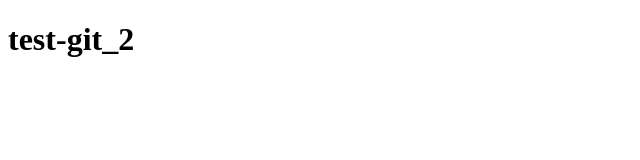
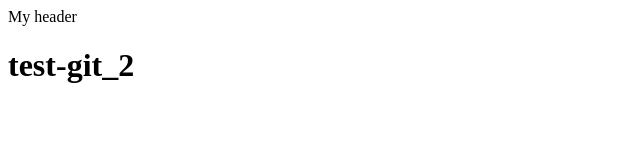
Before and after one commit to PetrHmel/test-git_2, a plain HTML site: page index.html in a window 1280 px wide. Shown: the whole page, without its empty margins (0-640 px from the left). Drawn offline with Linux system fonts and the light colour scheme.

Commit message:
develop header

```diff
--- a/index.html
+++ b/index.html
@@ -7,6 +7,7 @@
     <title>test-git_2</title>
 </head>
 <body>
+    <header>My header</header>
     <h1>test-git_2</h1>
     <script src="index.js"></script>
 
--- a/index.js
+++ b/index.js
@@ -1,5 +1 @@
 console.log('Hello World!')
-
-console.error('Error')
-
-console.log('Hello')
```
Also changed, not shown: 1 other file.
